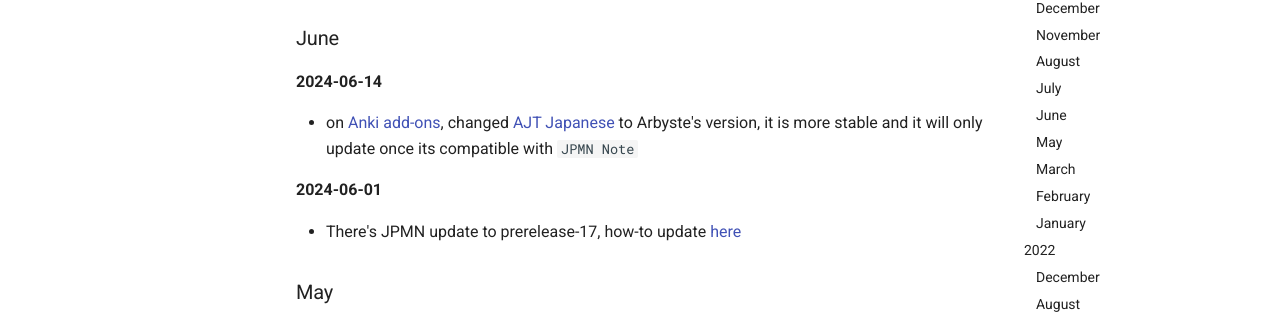
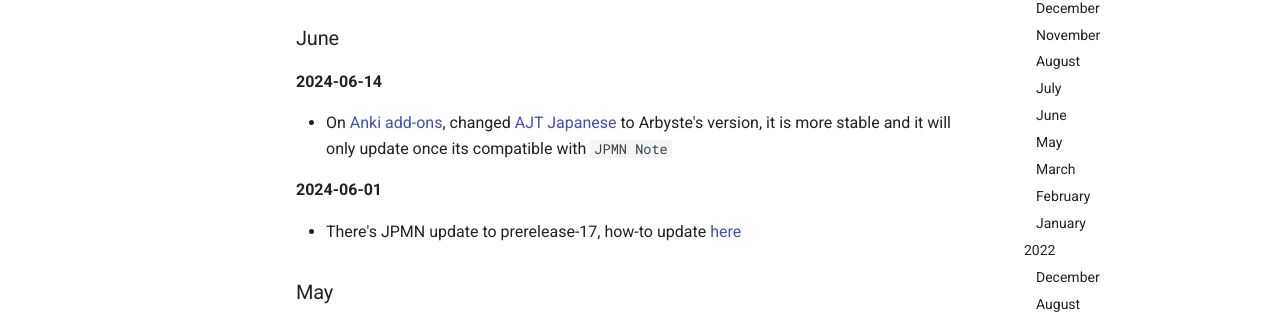
Before and after one commit to Xelieu/xelieu.github.io, an MkDocs documentation site: the page built from docs/jp-lazy-guide/changelog.md, in a window 1280 px wide and 900 px high. Shown: the part 340-654 px from the top of the window. Built offline with MkDocs 1.6.1 and Material for MkDocs 9.7.7, drawn with Linux system fonts in a browser that asks for light colours.

```diff
--- a/docs/jp-lazy-guide/changelog.md
+++ b/docs/jp-lazy-guide/changelog.md
@@ -15,7 +15,7 @@ hide:
 
 **2024-06-14**
 
-- on [Anki add-ons](https://drive.google.com/drive/folders/1qdElBZ_1CCjyVuKCrxHegtGYludG0HVw?usp=sharing), changed [AJT Japanese](https://ankiweb.net/shared/info/200813220) to Arbyste's version, it is more stable and it will only update once its compatible with `JPMN Note`
+- On [Anki add-ons](https://drive.google.com/drive/folders/1qdElBZ_1CCjyVuKCrxHegtGYludG0HVw?usp=sharing), changed [AJT Japanese](https://ankiweb.net/shared/info/200813220) to Arbyste's version, it is more stable and it will only update once its compatible with `JPMN Note`
 
 **2024-06-01**
 
```
